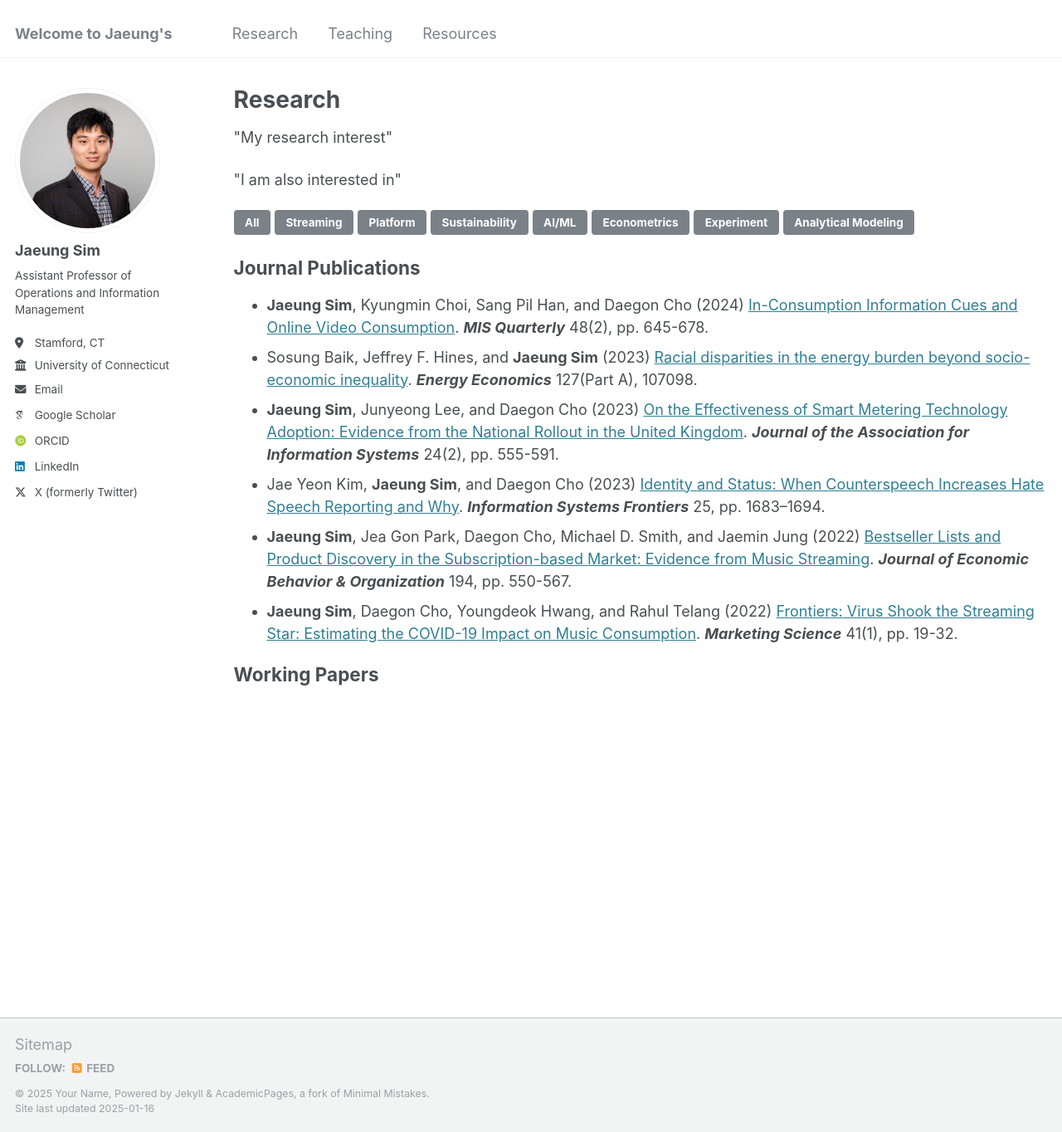
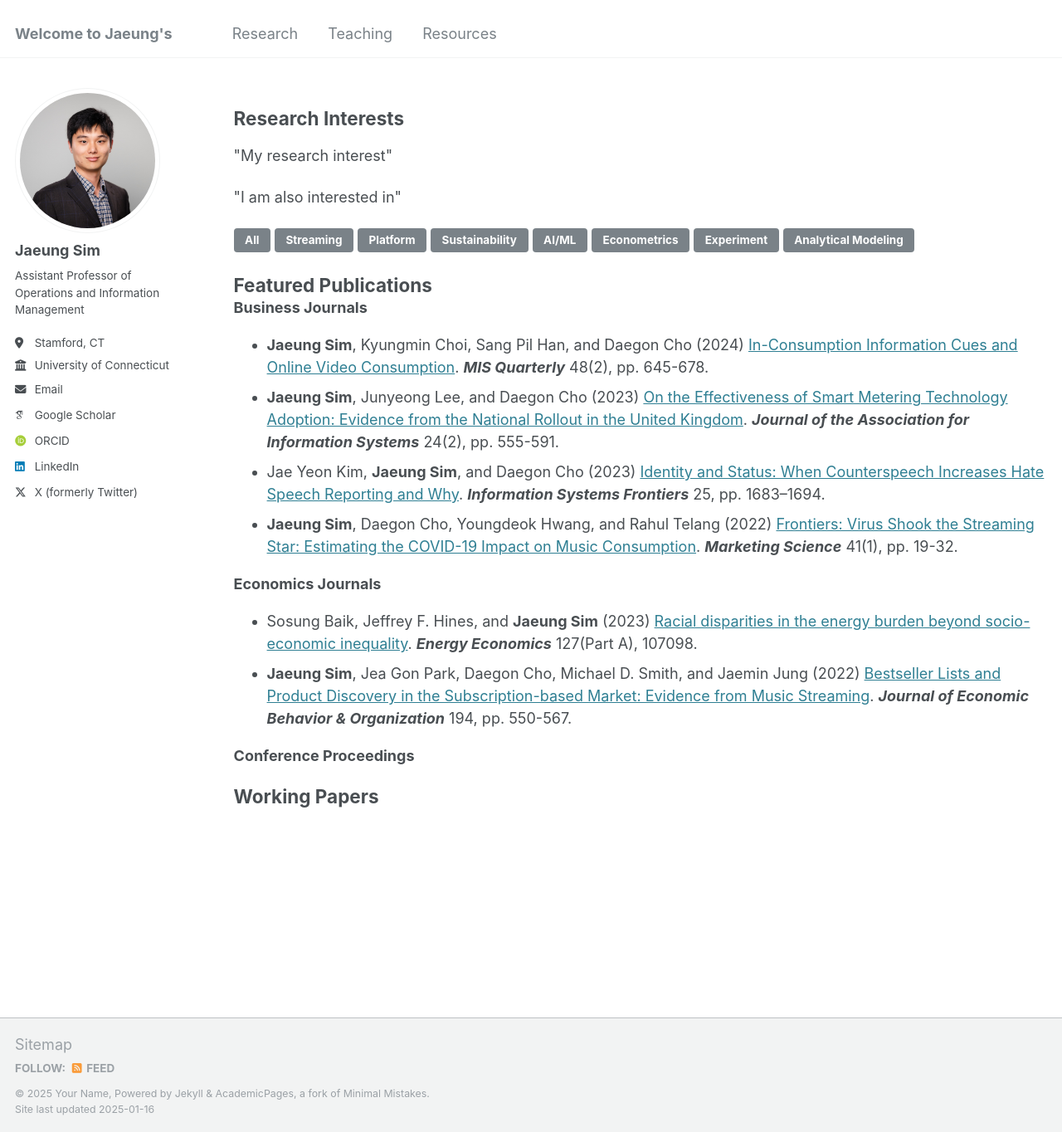
Before and after one commit to jaeungs/jaeungs.github.io, a Jekyll site: the page built from _pages/research.html, in a window 1280 px wide and 1364 px high. Shown: the whole window at 83% size. Built offline with Jekyll 4.4.1, drawn with Linux system fonts in a browser that asks for light colours; some web fonts are replaced.

Commit message:
Update research.html

```diff
--- a/_pages/research.html
+++ b/_pages/research.html
@@ -1,9 +1,13 @@
 ---
 layout: archive
-title: "Research"
+title: # "Research"
 permalink: /research/
 author_profile: true
 ---
+
+<div id="research-interests">
+  <h2 style="margin:1em 0 0 0">Research Interests</h2>
+</div>
 
 <p>"My research interest"</p>
 <p>"I am also interested in"</p>
@@ -19,9 +23,11 @@ author_profile: true
   <button class="btn" onclick="filterSelection('analytical-modeling')"> Analytical Modeling</button>
 </div>
 
-<div id="journal-publications">
-  <h2 style="margin:1em 0 0 0">Journal Publications</h2>
+<div id="featured-publications">
+  <h2 style="margin:1em 0 0 0">Featured Publications</h2>
 </div>
+
+<b>Business Journals</b>
 
 <ul>
   <div class="filterDiv streaming platform econometrics analytical-modeling">
@@ -29,13 +35,6 @@ author_profile: true
       <strong>Jaeung Sim</strong>, Kyungmin Choi, Sang Pil Han, and Daegon Cho (2024)
       <a href="https://aisel.aisnet.org/misq/vol48/iss2/12/">In-Consumption Information Cues and Online Video Consumption</a>.
       <strong><em>MIS Quarterly</em></strong> 48(2), pp. 645-678.
-    </li>
-  </div>
-  <div class="filterDiv sustainability econometrics">
-    <li>
-      Sosung Baik, Jeffrey F. Hines, and <strong>Jaeung Sim</strong> (2023)
-      <a href="https://doi.org/10.1016/j.eneco.2023.107098">Racial disparities in the energy burden beyond socio-economic inequality</a>.
-      <strong><em>Energy Economics</em></strong> 127(Part A), 107098.
     </li>
   </div>
   <div class="filterDiv sustainability econometrics">
@@ -52,13 +51,6 @@ author_profile: true
       <strong><em>Information Systems Frontiers</em></strong> 25, pp. 1683–1694.
     </li>
   </div>
-  <div class="filterDiv streaming platform econometrics">
-    <li>
-      <strong>Jaeung Sim</strong>, Jea Gon Park, Daegon Cho, Michael D. Smith, and Jaemin Jung (2022)
-      <a href="https://doi.org/10.1016/j.jebo.2021.12.030">Bestseller Lists and Product Discovery in the Subscription-based Market: Evidence from Music Streaming</a>.
-      <strong><em>Journal of Economic Behavior & Organization</em></strong> 194, pp. 550-567.
-    </li>
-  </div>
   <div class="filterDiv streaming econometrics">
     <li>
       <strong>Jaeung Sim</strong>, Daegon Cho, Youngdeok Hwang, and Rahul Telang (2022)
@@ -67,6 +59,27 @@ author_profile: true
     </li>
   </div>
 </ul>
+
+<b>Economics Journals</b>
+
+<ul>
+  <div class="filterDiv sustainability econometrics">
+    <li>
+      Sosung Baik, Jeffrey F. Hines, and <strong>Jaeung Sim</strong> (2023)
+      <a href="https://doi.org/10.1016/j.eneco.2023.107098">Racial disparities in the energy burden beyond socio-economic inequality</a>.
+      <strong><em>Energy Economics</em></strong> 127(Part A), 107098.
+    </li>
+  </div>
+  <div class="filterDiv streaming platform econometrics">
+    <li>
+      <strong>Jaeung Sim</strong>, Jea Gon Park, Daegon Cho, Michael D. Smith, and Jaemin Jung (2022)
+      <a href="https://doi.org/10.1016/j.jebo.2021.12.030">Bestseller Lists and Product Discovery in the Subscription-based Market: Evidence from Music Streaming</a>.
+      <strong><em>Journal of Economic Behavior & Organization</em></strong> 194, pp. 550-567.
+    </li>
+  </div>
+</ul>
+
+<b>Conference Proceedings</b>
 
 <div id="working-papers">
   <h2 style="margin:1em 0 0 0">Working Papers</h2>
```
